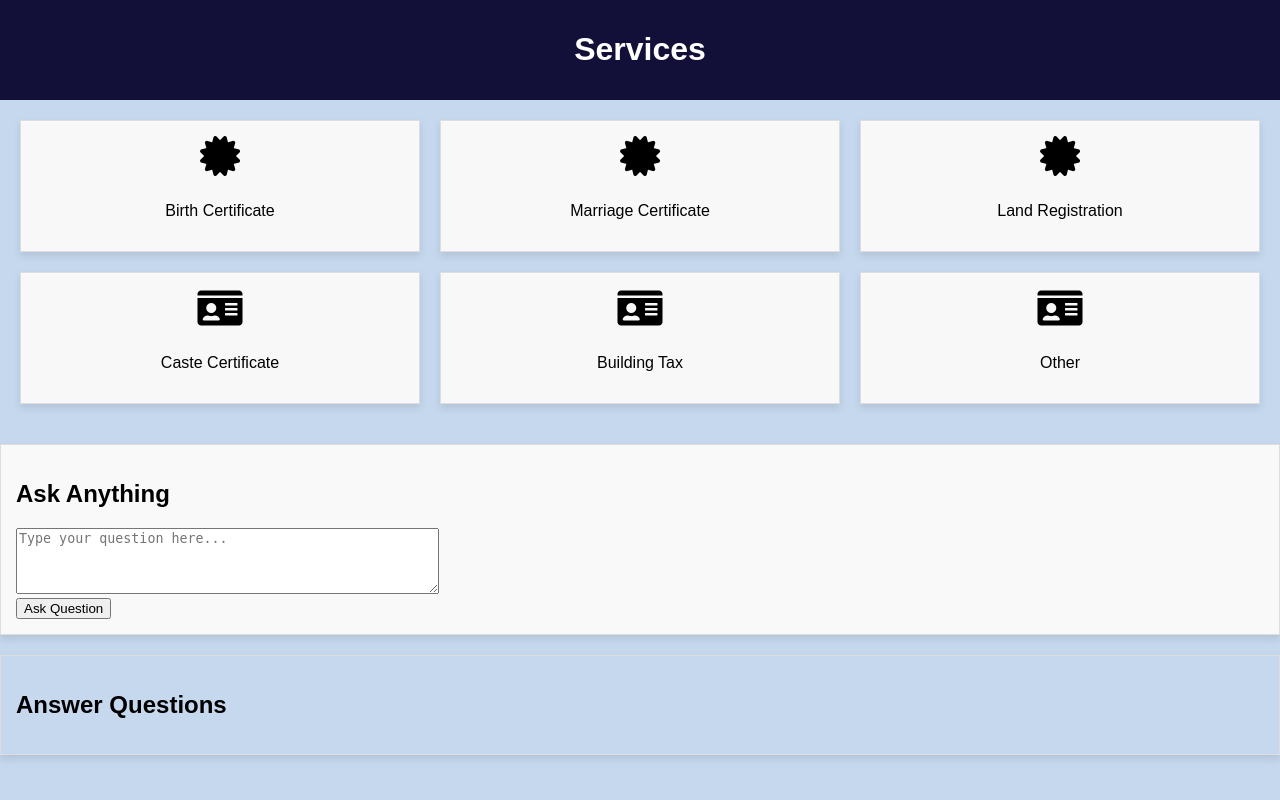
After one commit to Honmary66/Gdoc, a PHP site: page /grid.html in a window 1280 px wide. The commit adds this page. Run offline with PHP 8.4, Linux system fonts and the light colour scheme.

Commit message:
Service grid

```diff
--- /dev/null
+++ b/grid.html
@@ -0,0 +1,121 @@
+<!DOCTYPE html>
+<html lang="en">
+<head>
+  <meta charset="UTF-8">
+  <meta name="viewport" content="width=device-width, initial-scale=1.0">
+  <title>Services - Icon Grid</title>
+  <link rel="stylesheet" href="https://cdnjs.cloudflare.com/ajax/libs/font-awesome/5.15.3/css/all.min.css" integrity="sha512-kdRZbSwWeM1SfS+PH7/eUM2r6KHTEm2GA1dH+laTms2p2MoklVlkuGGT07LjFUEmO/jS9X+8RXgex35se2DAfw==" crossorigin="anonymous" />
+  <style>
+    body {
+      font-family: Arial, sans-serif;
+      margin: 0;
+      padding: 0;
+      background-color: #c5d8ee;
+    }
+
+    header {
+      background-color: #121039;
+      color: #fff;
+      padding: 10px;
+      text-align: center;
+    }
+
+    .grid-container {
+      display: grid;
+      grid-template-columns: repeat(3, 1fr);
+      gap: 20px;
+      padding: 20px;
+    }
+
+    .grid-item {
+      border: 1px solid #ddd;
+      padding: 15px;
+      text-align: center;
+      background-color: #f9f9f8f6;
+      box-shadow: 0 4px 8px rgba(0, 0, 0, 0.1);
+    }
+
+    .icon {
+      font-size: 40px;
+      margin-bottom: 10px;
+    }
+
+    .question-box {
+      background-color: #f9f9f9;
+      padding: 15px;
+      margin-top: 20px;
+      border: 1px solid #ddd;
+      box-shadow: 0 4px 8px rgba(0, 0, 0, 0.1);
+    }
+
+    .answer-box {
+      margin-top: 20px;
+      padding: 15px;
+      border: 1px solid #ddd;
+      box-shadow: 0 4px 8px rgba(0, 0, 0, 0.1);
+    }
+  </style>
+</head>
+<body>
+
+  <header>
+    <h1>Services</h1>
+  </header>
+
+  <div class="grid-container">
+    <div class="grid-item">
+      <i class="fas fa-certificate icon"></i>
+      <p>Birth Certificate</p>
+    </div>
+    <div class="grid-item">
+      <i class="fas fa-certificate icon"></i>
+      <p> Marriage Certificate</p>
+    </div>
+    <div class="grid-item">
+      <i class="fas fa-certificate icon"></i>
+      <p>Land Registration</p>
+    </div>
+    <div class="grid-item">
+      <i class="fas fa-id-card icon"></i>
+      <p>Caste Certificate</p>
+    </div>
+    <div class="grid-item">
+      <i class="fas fa-id-card icon"></i>
+      <p>Building Tax</p>
+    </div>
+    <div class="grid-item">
+      <i class="fas fa-id-card icon"></i>
+      <p>Other</p>
+    </div>
+    <!-- Add more grid items as needed -->
+  </div>
+
+  <div class="question-box">
+    <h2>Ask Anything</h2>
+    <textarea rows="4" cols="50" placeholder="Type your question here..."></textarea>
+    <br>
+    <button onclick="askQuestion()">Ask Question</button>
+  </div>
+
+  <div class="answer-box">
+    <h2>Answer Questions</h2>
+    <div id="answerList"></div>
+  </div>
+
+  <script>
+    function askQuestion() {
+      var question = document.querySelector('.question-box textarea').value;
+      if (question.trim() !== '') {
+        var answerList = document.getElementById('answerList');
+        var questionElement = document.createElement('div');
+        questionElement.innerHTML = '<strong>Question:</strong> ' + question;
+        answerList.appendChild(questionElement);
+        document.querySelector('.question-box textarea').value = '';
+      } else {
+        alert('Please enter a valid question.');
+      }
+    }
+  </script>
+
+</body>
+</html>
--- a/index.html
+++ b/index.html
@@ -20,7 +20,7 @@
     </section>
 
     <footer>
-        <p>About Us</p>
+        <button class="About"><a href="AboutUs.html">About Us</a></button>
         <p>&copy; 2024 Your Government</p>
     </footer>
 </body>
--- a/login.html
+++ b/login.html
@@ -9,7 +9,7 @@
         <h1><strong>Login here</strong></h1>
         </header>
         <main>
-        <form action="webdevelopment.txt">
+        <form action="grid.html">
             <div>
             <label for="name">NAME</label>
             <input type="text" id="name" name="name" placeholder="yourname">
```
Also changed, not shown: AboutUs.html (+4 -4 lines), Procedures.html (deleted, +0 -49 lines), style.css (+14 -0 lines).
